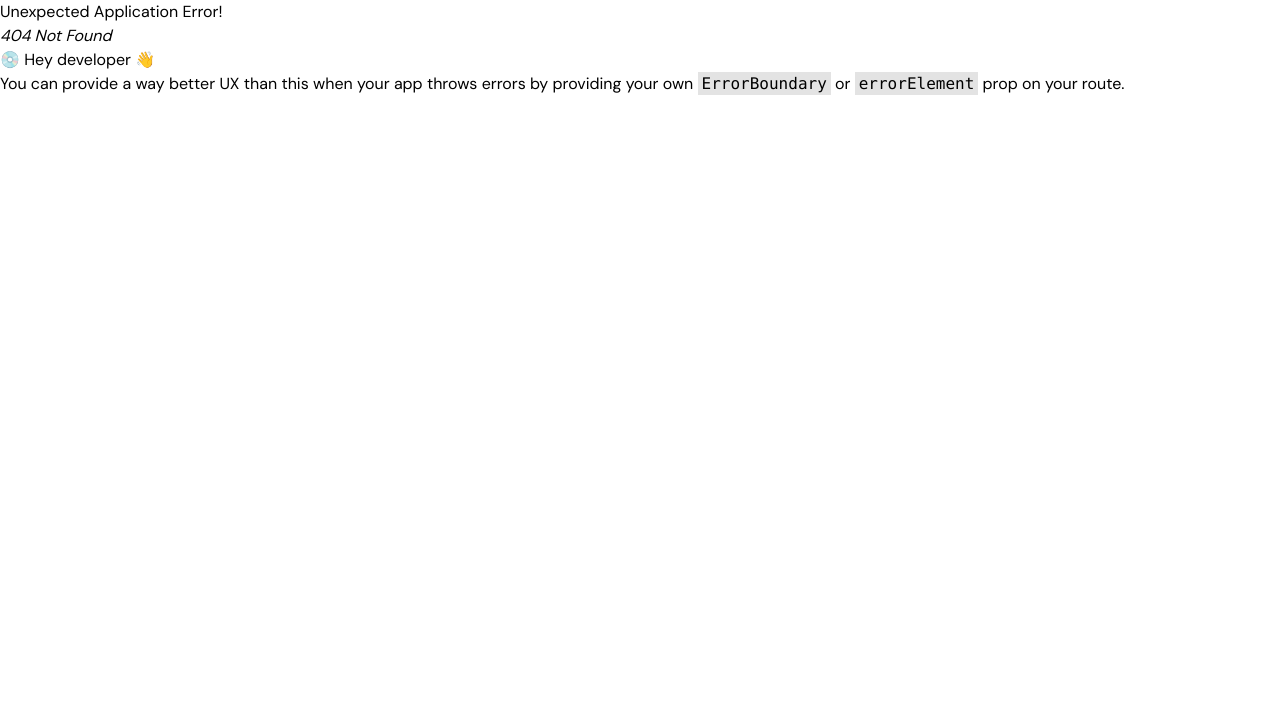
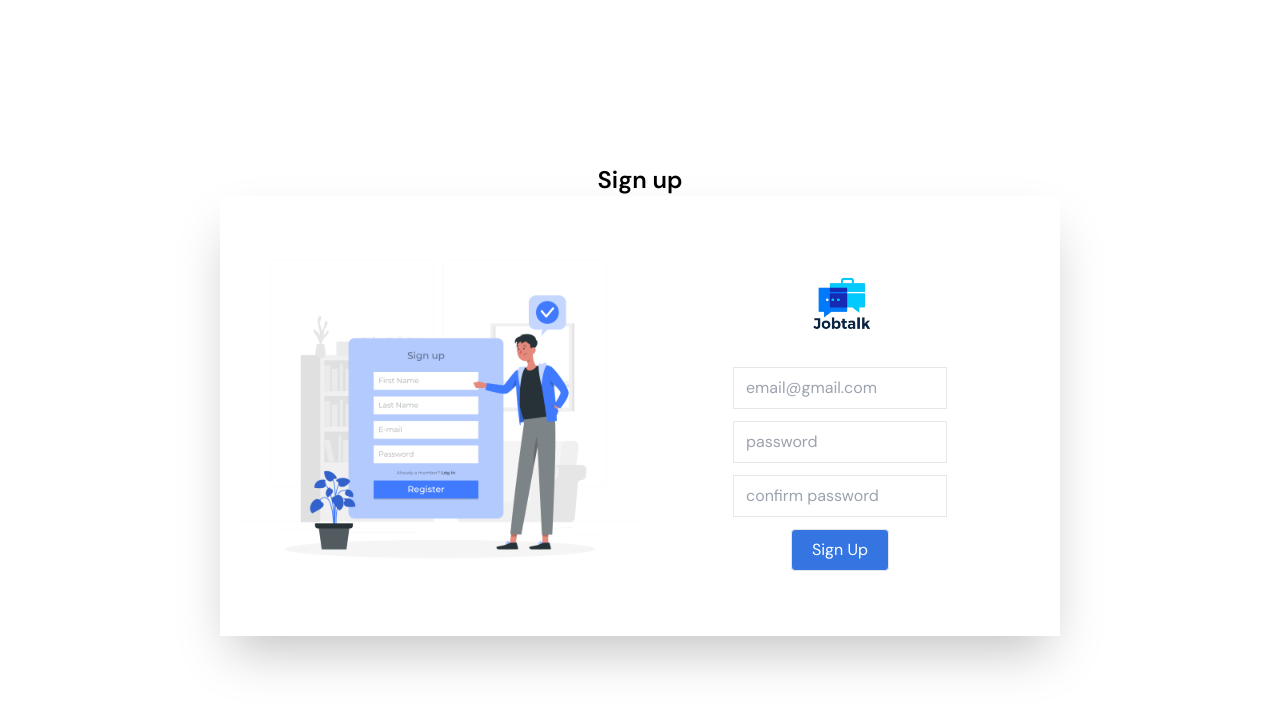
Before and after one commit to Abilash-Nambi/JOB-TALK, a React (Vite) app in the folder client/: page /sign-up in a window 1280 px wide. Before the commit this address had no page. Shown: the top 710 px of the page. Built offline with nearby package versions, Linux system fonts and the light colour scheme.

Commit message:
buttons updated

```diff
--- /dev/null
+++ b/client/src/Pages/LogIn.jsx
@@ -0,0 +1,38 @@
+import React from "react";
+import loginImg from "../assets/images/loginImg.png";
+import logo from "../../public/images/logo.jpg";
+import Button from "../components/Button";
+
+export const LogIn = () => {
+  return (
+    <div className="container mx-auto px-4 md:px-24 h-screen justify-center items-center flex flex-col">
+      <h1 className="text-2xl font-semibold">Sign In</h1>
+      <div className="grid md:grid-cols-2 shadow-2xl px-5 py-5">
+        <div className="hidden md:block ">
+          <img src={loginImg} alt="" className="w-[25em]" />
+        </div>
+        <div className="text-center justify-center items-center flex flex-col gap-3 ">
+          <div>
+            <img src={logo} alt="" className="h-22 w-20" />
+          </div>
+
+          <input
+            type="email"
+            placeholder="email@gmail.com"
+            className="border block px-3 py-2"
+          />
+          <input
+            type="password"
+            placeholder="password"
+            className="border block px-3 py-2"
+          />
+
+          <Button
+            title="Sign In"
+            className="py-2 px-5 border rounded bg-blue text-white"
+          />
+        </div>
+      </div>
+    </div>
+  );
+};
--- a/client/src/Pages/MyJobs.jsx
+++ b/client/src/Pages/MyJobs.jsx
@@ -3,6 +3,7 @@ import InputField from "../components/InputField";
 import { Link } from "react-router-dom";
 import { useState } from "react";
 import { useEffect } from "react";
+import Button from "../components/Button";
 
 const MyJobs = () => {
   const [jobs, setJobs] = useState([]);
@@ -15,7 +16,7 @@ const MyJobs = () => {
   return (
     <div className="container max-w-screen-2xl mx-auto xl:px-24 px-4  ">
       <h1 className="text-center p-4"> All My Jobs</h1>
-      <div className="p-2 text-center">
+      <div className="p-2 text-center ">
         <input
           //value={query}
           type="text"
@@ -40,12 +41,10 @@ const MyJobs = () => {
                 </div>
                 <div class="relative w-full px-4 max-w-full flex-grow flex-1 text-right">
                   <Link to="/post-job">
-                    <button
-                      class="bg-indigo-500 text-white active:bg-indigo-600 text-xs font-bold uppercase px-3 py-1 rounded outline-none focus:outline-none mr-1 mb-1 ease-linear transition-all duration-150"
-                      type="button"
-                    >
-                      Post a new job
-                    </button>
+                    <Button
+                      title="Post a new job"
+                      className="bg-indigo-500 text-white active:bg-indigo-600 text-xs font-bold uppercase px-3 py-1 rounded outline-none focus:outline-none mr-1 mb-1 ease-linear transition-all duration-150"
+                    />
                   </Link>
                 </div>
               </div>
@@ -94,22 +93,18 @@ const MyJobs = () => {
                       </td>
                       <td class="border-t-0 px-6 align-middle border-l-0 border-r-0 text-xs whitespace-nowrap p-4">
                         <Link to="/post-job">
-                          <button
-                            class="bg-yellow-200 text-black active:bg-yellow-400 text-xs font-bold uppercase px-3 py-1 rounded outline-none focus:outline-none mr-1 mb-1 ease-linear transition-all duration-150"
-                            type="button"
-                          >
-                            EDIT
-                          </button>
+                          <Button
+                            title="EDIT"
+                            className="bg-yellow-200 text-black active:bg-yellow-400 text-xs font-bold uppercase px-3 py-1 rounded outline-none focus:outline-none mr-1 mb-1 ease-linear transition-all duration-150"
+                          />
                         </Link>
                       </td>
                       <td class="border-t-0 px-6 align-middle border-l-0 border-r-0 text-xs whitespace-nowrap p-4">
                         <Link to="/post-job">
-                          <button
-                            class="bg-red-600 text-white active:bg-red-800 text-xs font-bold uppercase px-3 py-1 rounded outline-none focus:outline-none mr-1 mb-1 ease-linear transition-all duration-150"
-                            type="button"
-                          >
-                            DELETE
-                          </button>
+                          <Button
+                            title="DELETE"
+                            className="bg-red-600 text-white active:bg-red-800 text-xs font-bold uppercase px-3 py-1 rounded outline-none focus:outline-none mr-1 mb-1 ease-linear transition-all duration-150"
+                          />
                         </Link>
                       </td>
                     </tr>
@@ -119,34 +114,6 @@ const MyJobs = () => {
             </div>
           </div>
         </div>
-        {/* <footer class="relative pt-8 pb-6 mt-16">
-          <div class="container mx-auto px-4">
-            <div class="flex flex-wrap items-center md:justify-between justify-center">
-              <div class="w-full md:w-6/12 px-4 mx-auto text-center">
-                <div class="text-sm text-blueGray-500 font-semibold py-1">
-                  Made with{" "}
-                  <a
-                    href="https://www.creative-tim.com/product/notus-js"
-                    class="text-blueGray-500 hover:text-gray-800"
-                    target="_blank"
-                  >
-                    Notus JS
-                  </a>{" "}
-                  by{" "}
-                  <a
-                    href="https://www.creative-tim.com"
-                    class="text-blueGray-500 hover:text-blueGray-800"
-                    target="_blank"
-                  >
-                    {" "}
-                    Creative Tim
-                  </a>
-                  .
-                </div>
-              </div>
-            </div>
-          </div>
-        </footer> */}
       </section>
     </div>
   );
--- /dev/null
+++ b/client/src/Pages/SignUp.jsx
@@ -0,0 +1,42 @@
+import React from "react";
+import signUp from "../assets/images/signUpImg.png";
+import logo from "../../public/images/logo.jpg";
+import Button from "../components/Button";
+const SignUp = () => {
+  return (
+    <div className="container mx-auto px-4 md:px-24 h-screen justify-center items-center flex flex-col">
+      <h1 className="text-2xl font-semibold">Sign up</h1>
+      <div className="grid md:grid-cols-2 shadow-2xl px-5 py-5">
+        <div className="hidden md:block ">
+          <img src={signUp} alt="" className="w-[25em]" />
+        </div>
+        <div className="text-center justify-center items-center flex flex-col gap-3 ">
+          <div>
+            <img src={logo} alt="" className="h-22 w-20" />
+          </div>
+          <input
+            type="email"
+            placeholder="email@gmail.com"
+            className="border block px-3 py-2"
+          />
+          <input
+            type="password"
+            placeholder="password"
+            className="border block px-3 py-2"
+          />
+          <input
+            type="password"
+            placeholder="confirm password"
+            className="border block px-3 py-2"
+          />
+          <Button
+            title="Sign Up"
+            className="py-2 px-5 border rounded bg-blue text-white"
+          />
+        </div>
+      </div>
+    </div>
+  );
+};
+
+export default SignUp;
--- a/client/src/components/Banner.jsx
+++ b/client/src/components/Banner.jsx
@@ -1,6 +1,7 @@
 import React from "react";
 import { IoIosSearch } from "react-icons/io";
 import { CiLocationOn } from "react-icons/ci";
+import Button from "./Button";
 const Banner = ({ query, handleInputChange }) => {
   return (
     <div className="container max-w-screen-2xl mx-auto xl:px-24 px-4 md:py-20 py-14">
@@ -33,9 +34,11 @@ const Banner = ({ query, handleInputChange }) => {
             />
             <CiLocationOn className="absolute mt-2.5 ml-2 text-grey-400" />
           </div>
-          <button className="text-white bg-blue px-8 rounded py-2 rounded-s-sm md:rounded-none">
-            Search
-          </button>
+
+          <Button
+            title="Sign Up"
+            className="text-white bg-blue px-8 rounded py-2 rounded-s-sm md:rounded-none"
+          />
         </div>
       </form>
     </div>
--- a/client/src/components/Button.jsx
+++ b/client/src/components/Button.jsx
@@ -1,13 +1,9 @@
 import React from "react";
 
-const Button = ({ onClick, value, title }) => {
+const Button = ({ onClick, value, title, className }) => {
   return (
     <div>
-      <button
-        onClick={onClick}
-        value={value}
-        className="px-4 border text-base hover:bg-blue hover:text-white"
-      >
+      <button onClick={onClick} value={value} className={className}>
         {title}
       </button>
     </div>
--- a/client/src/components/Header.jsx
+++ b/client/src/components/Header.jsx
@@ -54,7 +54,7 @@ const Header = () => {
         {/* signin and signup */}
 
         <div className="hidden text-base text-primary font-medium space-x-5 lg:block">
-          <Link className="py-2 px-5 border rounded" to="/login">
+          <Link className="py-2 px-5 border rounded" to="/log-in">
             Log in
           </Link>
           <Link
@@ -93,13 +93,12 @@ const Header = () => {
             </li>
           ))}
           <li>
-            {" "}
-            <Link className="text-white" to="/login">
+            <Link to="/log-in" className="text-white">
               Log in
             </Link>
           </li>
           <li>
-            <Link className="text-white" to="/sign-up">
+            <Link to="/sign-up" className="text-white">
               Sign up
             </Link>
           </li>
--- a/client/src/components/sidebar/Salary.jsx
+++ b/client/src/components/sidebar/Salary.jsx
@@ -7,9 +7,24 @@ const Salary = ({ handleRadioChange, handleClick }) => {
     <div>
       <h4 className="text-lg font-medium mb-2">Salary</h4>
       <div className="flex flex-wrap mb-2">
-        <Button onClick={handleClick} value=" " title="Hourly" />
-        <Button onClick={handleClick} value="Monthly" title="Monthly" />
-        <Button onClick={handleClick} value="Yearly" title="Yearly" />
+        <Button
+          onClick={handleClick}
+          value=" "
+          title="Hourly"
+          className="px-4 border text-base hover:bg-blue hover:text-white"
+        />
+        <Button
+          onClick={handleClick}
+          value="Monthly"
+          title="Monthly"
+          className="px-4 border text-base hover:bg-blue hover:text-white"
+        />
+        <Button
+          onClick={handleClick}
+          value="Yearly"
+          title="Yearly"
+          className="px-4 border text-base hover:bg-blue hover:text-white"
+        />
       </div>
 
       <div>
```
Also changed, not shown: client/src/Router/Router.jsx (+10 -0 lines), client/src/assets/images/loginImg.png (added), client/src/assets/images/signUpImg.png (added).
